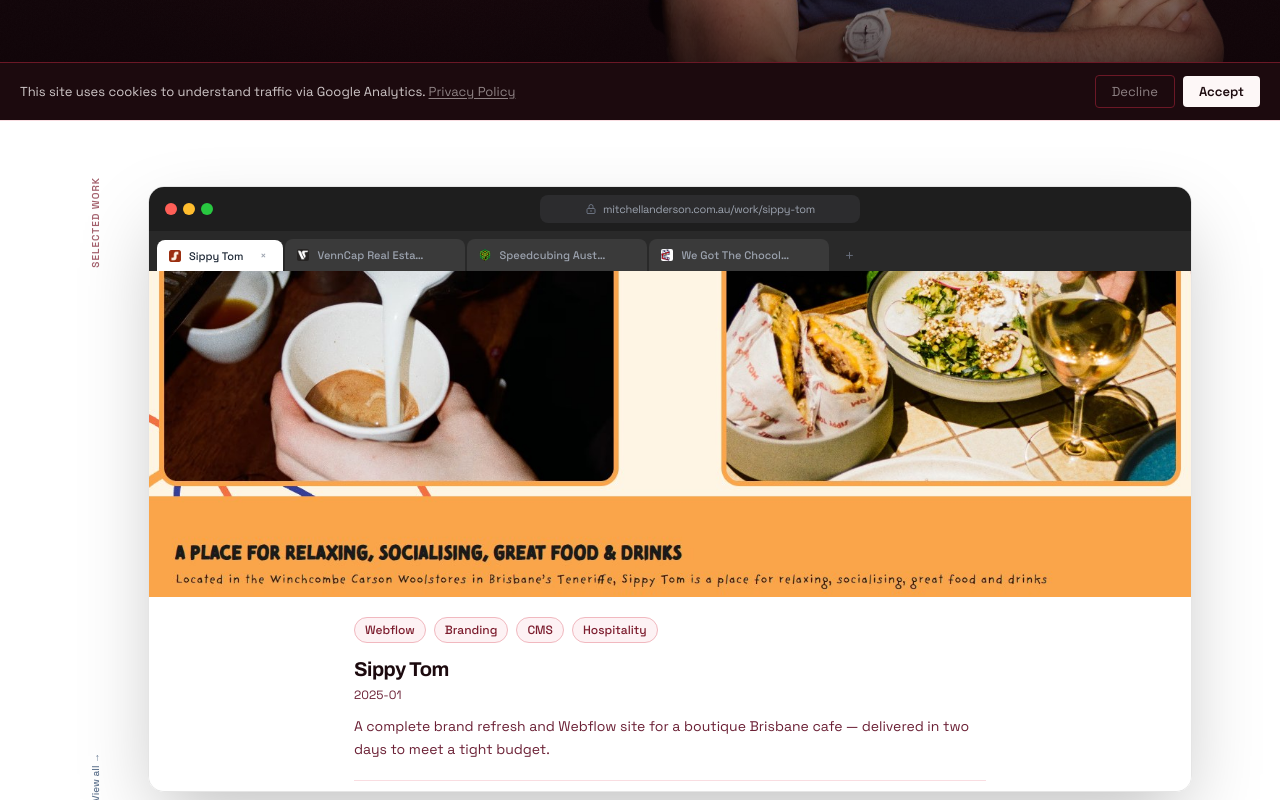
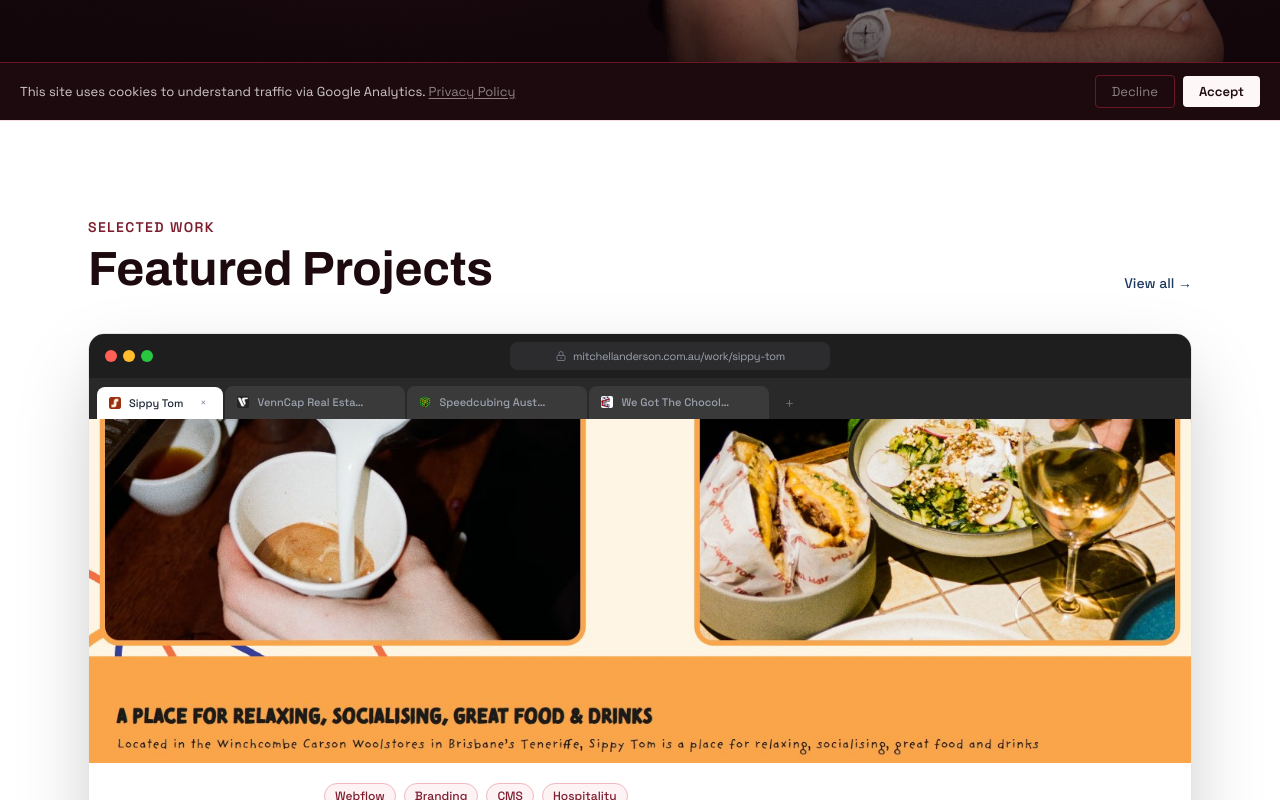
Before and after one commit to ando527/ma-portfolio, a Next.js app: page / in a window 1280 px wide. Shown: the part 680-1480 px from the top of the page. Built offline with nearby package versions, Linux system fonts and the light colour scheme.

Commit message:
Removed sticky functionality

```diff
--- a/src/app/page.tsx
+++ b/src/app/page.tsx
@@ -92,38 +92,34 @@
 
       {/* ── Featured Work ─────────────────────────────────────────── */}
       {featured.length > 0 && (
-        <section
-          className="relative z-10 bg-card border-t border-maroon-100"
-          style={{ paddingBottom: '55vh' }}
-        >
-          <div
-            className="sticky flex items-center justify-center"
-            style={{ top: 64, height: 'calc(100dvh - 64px)' }}
-          >
-            <div className="w-full max-w-6xl mx-auto px-6 flex items-center gap-5 h-full py-8">
-
-              {/* Left column — vertical label (lg+) */}
-              <div className="hidden lg:flex flex-col justify-between items-start self-stretch py-6 flex-shrink-0 w-10">
-                <p
-                  className="font-sans font-semibold text-[10px] tracking-widest uppercase text-primary/70"
-                  style={{ writingMode: 'vertical-rl', transform: 'rotate(180deg)' }}
-                >
+        <section className="relative z-10 py-24 bg-card border-t border-maroon-100">
+          <div className="max-w-6xl mx-auto px-6">
+            <AnimateIn className="flex items-end justify-between mb-10">
+              <div>
+                <p className="font-sans font-semibold text-sm tracking-widest uppercase text-primary mb-2">
                   Selected Work
                 </p>
-                <Link
-                  href="/work"
-                  className="font-sans font-medium text-accent/70 hover:text-accent transition-colors duration-200 text-[10px]"
-                  style={{ writingMode: 'vertical-rl', transform: 'rotate(180deg)' }}
-                >
-                  View all →
-                </Link>
+                <h2 className="font-heading font-bold text-4xl md:text-5xl text-foreground">
+                  Featured Projects
+                </h2>
               </div>
-
-              {/* Browser / Phone */}
-              <div className="flex-1 flex items-center justify-center">
-                <BrowserWindow projects={featured} />
-              </div>
-
+              <Link
+                href="/work"
+                className="hidden sm:inline-flex font-sans font-medium text-accent hover:text-accent/70 transition-colors duration-200 text-sm"
+              >
+                View all →
+              </Link>
+            </AnimateIn>
+            <AnimateIn delay={0.1}>
+              <BrowserWindow projects={featured} />
+            </AnimateIn>
+            <div className="mt-8 sm:hidden">
+              <Link
+                href="/work"
+                className="font-sans font-medium text-accent hover:text-accent/70 transition-colors duration-200 text-sm"
+              >
+                View all work →
+              </Link>
             </div>
           </div>
         </section>
```
